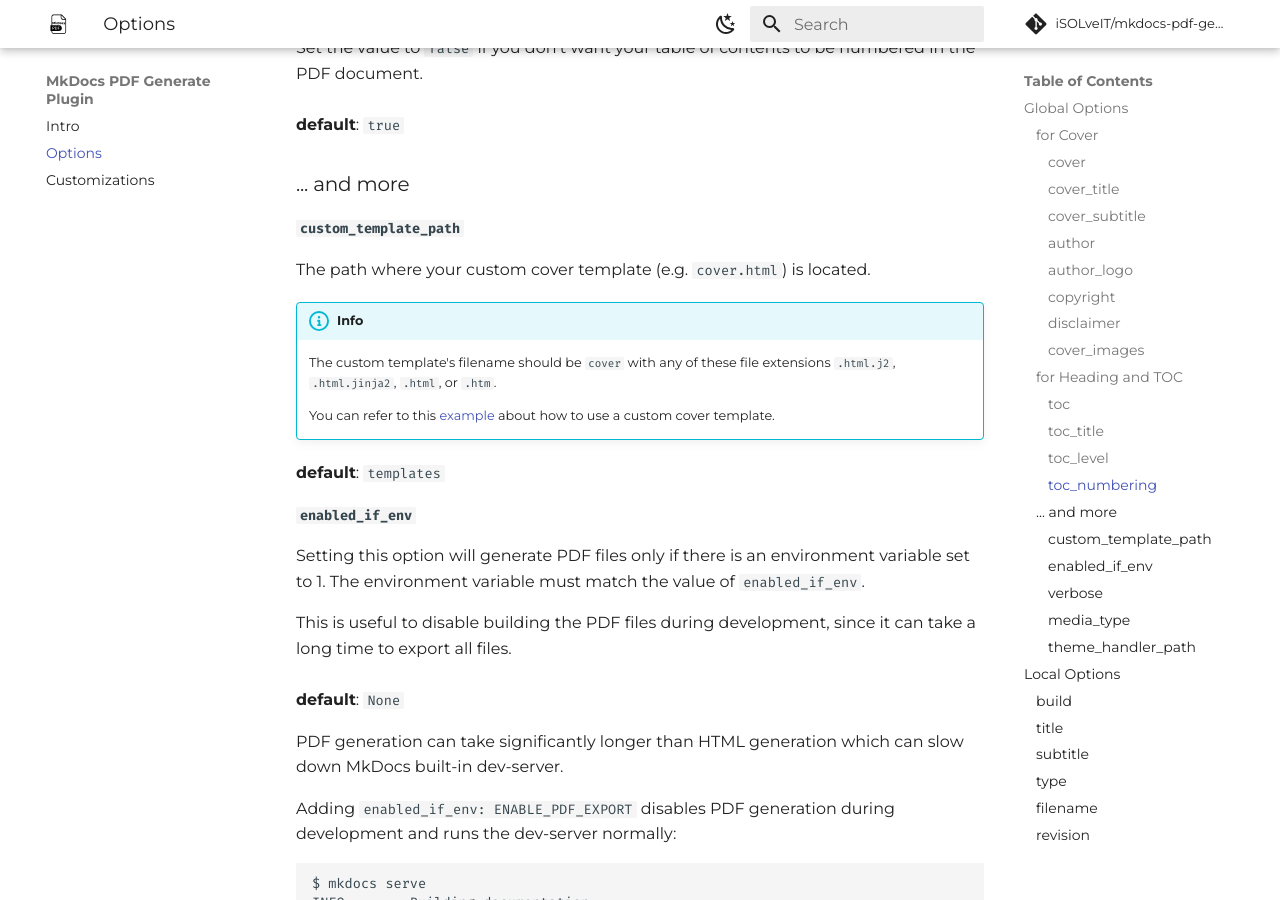
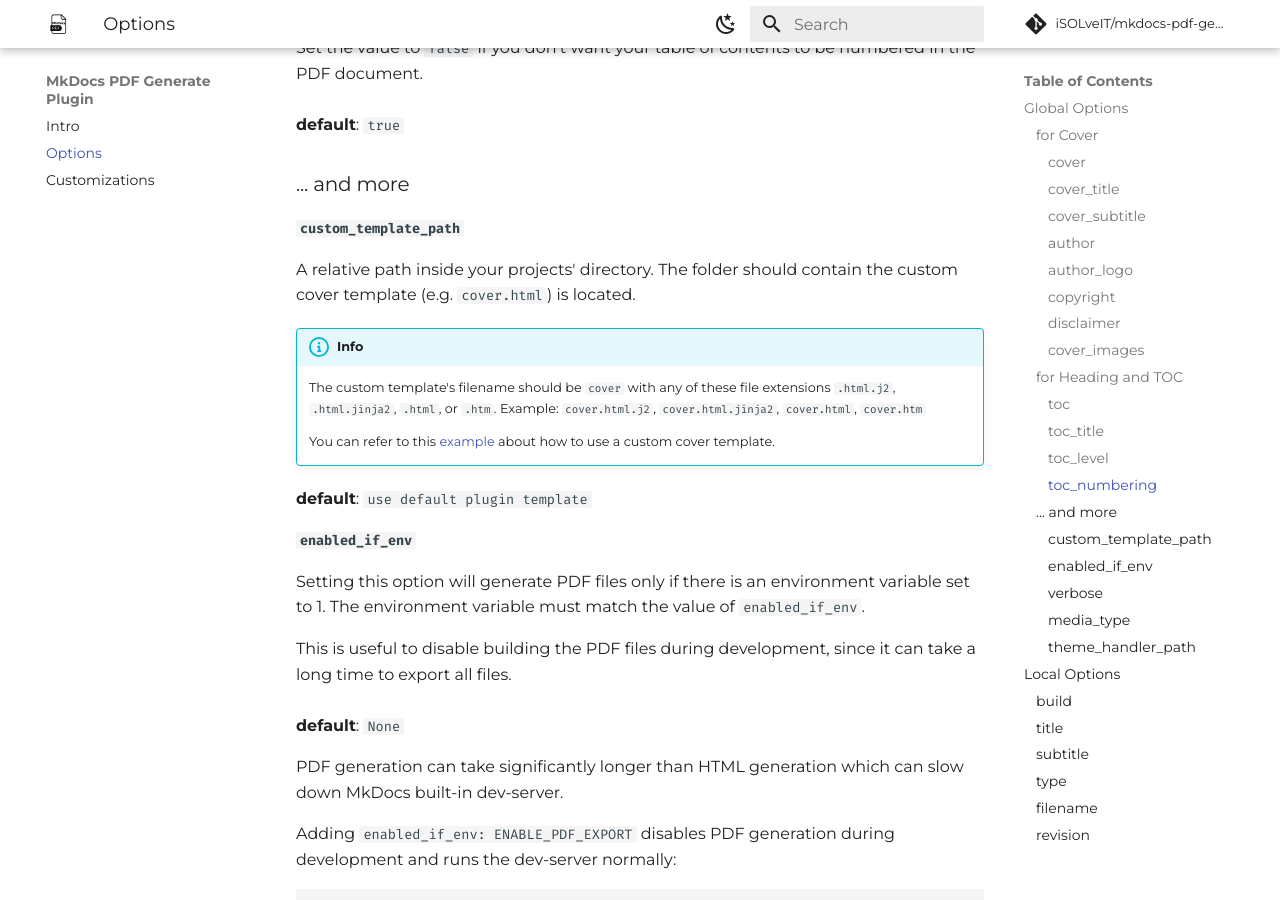
Before and after one commit to iSOLveIT/mkdocs-pdf-generate, an MkDocs documentation site: the page built from docs/docs/options.md, in a window 1280 px wide and 900 px high, scrolled down 3664 px. Built offline with MkDocs 1.6.1 and Material for MkDocs 9.7.7, drawn with Linux system fonts in a browser that asks for light colours; comment, search, counter and statistics services are not loaded.

Commit message:
Fixed issues with documentation.

```diff
--- a/docs/docs/options.md
+++ b/docs/docs/options.md
@@ -168,17 +168,19 @@ Set the value to `false` if you don't want your table of contents to be numbered
 
 #### `custom_template_path`
 
-The path where your custom cover template (e.g. `cover.html`) is located.<br>
+A relative path inside your projects' directory.
+The folder should contain the custom cover template (e.g. `cover.html`) is located.<br>
 
 !!! info
 
     The custom template's filename should be `cover` with any of these file extensions
     `.html.j2`, `.html.jinja2`, `.html`, or `.htm`.
+    Example: `cover.html.j2`, `cover.html.jinja2`, `cover.html`, `cover.htm`
 
     You can refer to this [example](customise/customisation.md#using-custom-cover-template)
     about how to use a custom cover template.
 
-**default**: `templates`
+**default**: `use default plugin template`
 
 #### `enabled_if_env`
 
```
Also changed, not shown: docs/docs/customise/customisation.md (+1 -1 lines), 3 other files.
